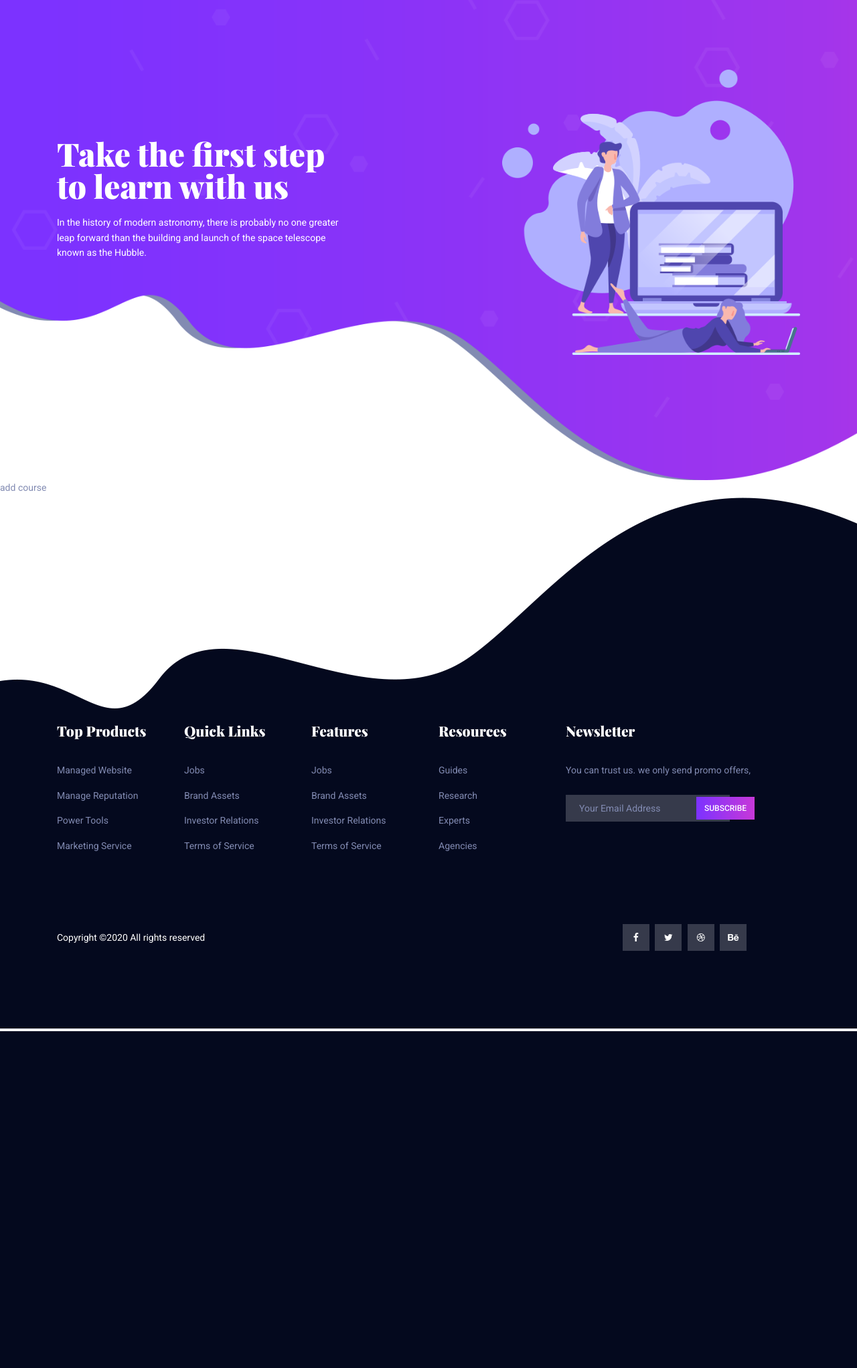
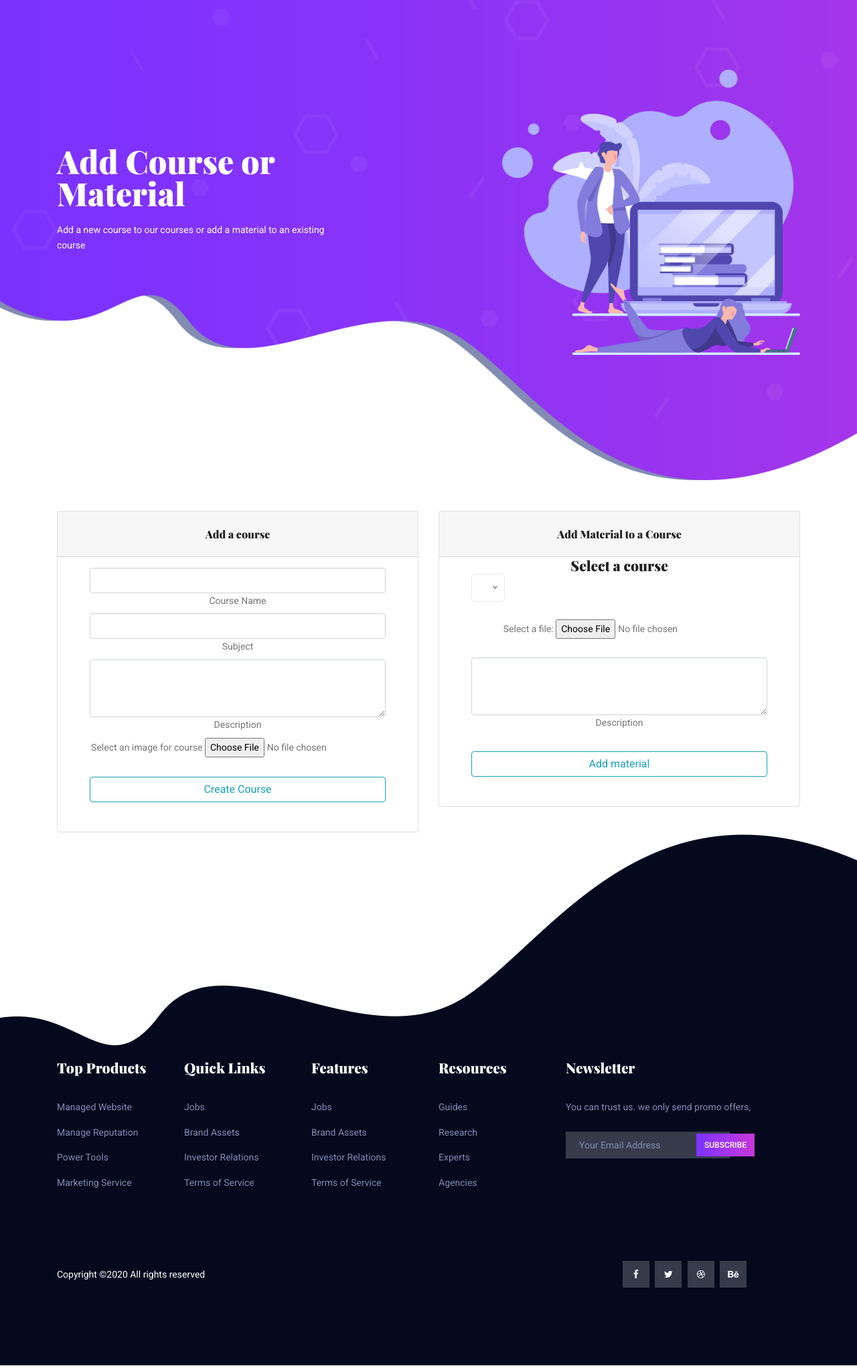
Before and after one commit to deepanshu-Raj/Adaptive-Learning, a Django app: template learning/courses/templates/addcourse.html in a window 1280 px wide. Shown: the part 83-2126 px from the top of the page at 67% size. Before the commit the page ends 1623 px from the top, so only its background shows below. Run offline with Django 3.2, Linux system fonts and the light colour scheme; the template is opened without the code that fills it, so the values that code supplies are empty; some libraries are stand-ins or nearby versions.

Commit message:
add course and material

```diff
--- a/learning/courses/models.py
+++ b/learning/courses/models.py
@@ -20,6 +20,7 @@ class Material(models.Model):
     course=models.ForeignKey(Course,on_delete=models.CASCADE)
     type=models.CharField(max_length=20)
     date=models.DateTimeField()
+    file = models.FileField(upload_to='material/', blank=True, null=True)
     desc=models.CharField(max_length=60)
 
 
--- a/learning/courses/templates/addcourse.html
+++ b/learning/courses/templates/addcourse.html
@@ -1,9 +1,103 @@
 {% extends 'base.html' %}
+{% block banner %}
+<h1 class="text-white">
+            Add Course or Material
+          </h1>
+          <p class="mx-auto text-white  mt-20 mb-40">
+            Add a new course to our courses or add a material to an existing course
+          </p>
+{% endblock %}
+{% block content %}
+<br><br>
+<!-- Material form contact -->
+<div class="container">
+    <div class="row">
+    <div class="col-md-6">
+<div class="card">
 
-{% block content %}
+    <h5 class="card-header info-color white-text text-center py-4">
+        <strong>Add a course</strong>
+    </h5>
 
+    <!--Card content-->
+    <div class="card-body px-lg-5 pt-0">
 
-add course
+        <!-- Form -->
+        <form class="text-center" style="color: #757575;"  action="{% url 'courses:addcourse' %}" method="post" enctype="multipart/form-data">
+            {% csrf_token %}
+            <!-- Name -->
+            <div class="md-form mt-3">
+                <input type="text" id="materialContactFormName" class="form-control" name="name" required>
+                <label for="materialContactFormName">Course Name</label>
+            </div>
 
+            <!-- E-mail -->
+            <div class="md-form">
+                <input type="text" id="materialContactFormEmail" class="form-control" name="subject" required>
+                <label for="materialContactFormEmail">Subject</label>
+            </div>
+
+            <!--Message-->
+            <div class="md-form">
+                <textarea id="materialContactFormMessage" class="form-control md-textarea" rows="3" name="desc" required></textarea>
+                <label for="materialContactFormMessage">Description</label>
+            </div>
+
+            <!-- Copy -->
+            <label>Select an image for course</label>
+            <input type="file" name="image" required>
+
+            <!-- Send button -->
+            <button class="btn btn-outline-info btn-rounded btn-block z-depth-0 my-4 waves-effect" type="submit">Create Course</button>
+
+        </form>
+        <!-- Form -->
+
+    </div>
+
+</div>
+</div>
+    <div class="col-md-6">
+<div class="card">
+
+    <h5 class="card-header info-color white-text text-center py-4">
+        <strong>Add Material to a Course</strong>
+    </h5>
+
+    <!--Card content-->
+    <div class="card-body px-lg-5 pt-0">
+
+        <!-- Form -->
+        <form class="text-center" style="color: #757575;"  action="{% url 'courses:addmaterial' %}" method="post" enctype="multipart/form-data">
+            {% csrf_token %}
+            <!-- Name -->
+
+        <h4>Select a course</h4>
+        <select name="course" id="inputState" required class="form-control">
+
+          {% for co in course %}
+        <option>{{ co.name }}</option>
+          {% endfor %}
+      </select>
+            <br><br><br>
+            <label>Select a file:   </label>
+            <input type="file" name="material" required>
+            <br><br>
+            <div class="md-form">
+                <textarea id="materialContactFormMessage" class="form-control md-textarea" rows="3" name="desc" required></textarea>
+                <label for="materialContactFormMessage">Description</label>
+            </div>
+            <button class="btn btn-outline-info btn-rounded btn-block z-depth-0 my-4 waves-effect" type="submit">Add material</button>
+
+        </form>
+        <!-- Form -->
+
+    </div>
+
+</div>
+</div>
+    </div>
+<!-- Material form contact -->
+</div>
 
 {% endblock %}
--- a/learning/courses/urls.py
+++ b/learning/courses/urls.py
@@ -6,4 +6,5 @@ app_name = 'courses'
 urlpatterns = [
     path('allcourse',allcourse, name='allcourse'),
     path('addcourse',addcourse , name='addcourse'),
+    path('addmaterial', addmaterial, name='addmaterial'),
 ]
--- a/learning/learning/base_templates/base.html
+++ b/learning/learning/base_templates/base.html
@@ -100,15 +100,8 @@
     <div class="container">
       <div class="row justify-content-center fullscreen align-items-center">
         <div class="col-lg-5 col-md-8 home-banner-left">
-          <h1 class="text-white">
-            Take the first step <br />
-            to learn with us
-          </h1>
-          <p class="mx-auto text-white  mt-20 mb-40">
-            In the history of modern astronomy, there is probably no one
-            greater leap forward than the building and launch of the space
-            telescope known as the Hubble.
-          </p>
+          {% block banner %}
+            {% endblock %}
         </div>
         <div class="offset-lg-2 col-lg-5 col-md-12 home-banner-right">
           <img class="img-fluid" src="img/header-img.png" alt="" />
--- a/learning/learning/settings.py
+++ b/learning/learning/settings.py
@@ -131,3 +131,5 @@ STATICFILES_DIRS = [os.path.join(BASE_DIR, 'learning/static/')]
 
 MEDIA_URL = '/media/'
 MEDIA_ROOT = os.path.join(BASE_DIR, 'media')
+
+LOGIN_URL = 'courses:allcourse'
```
Also changed, not shown: learning/courses/templates/allcourse.html (+8 -0 lines), learning/courses/views.py (+21 -3 lines), learning/courses/migrations/0003_material_file.py (added).
